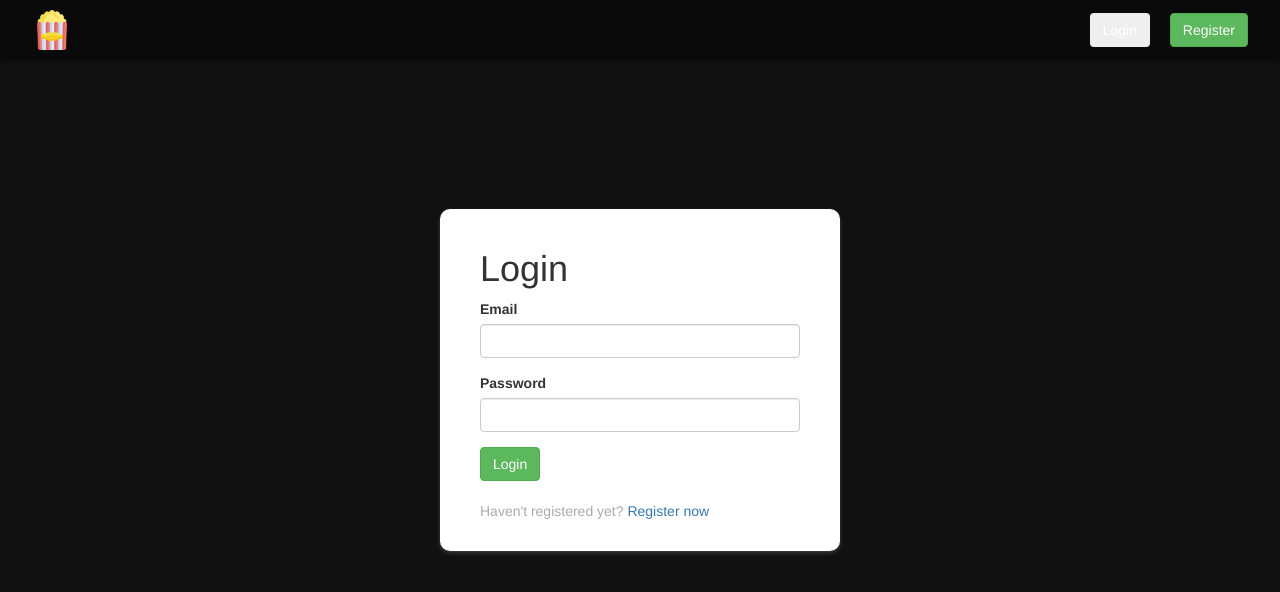
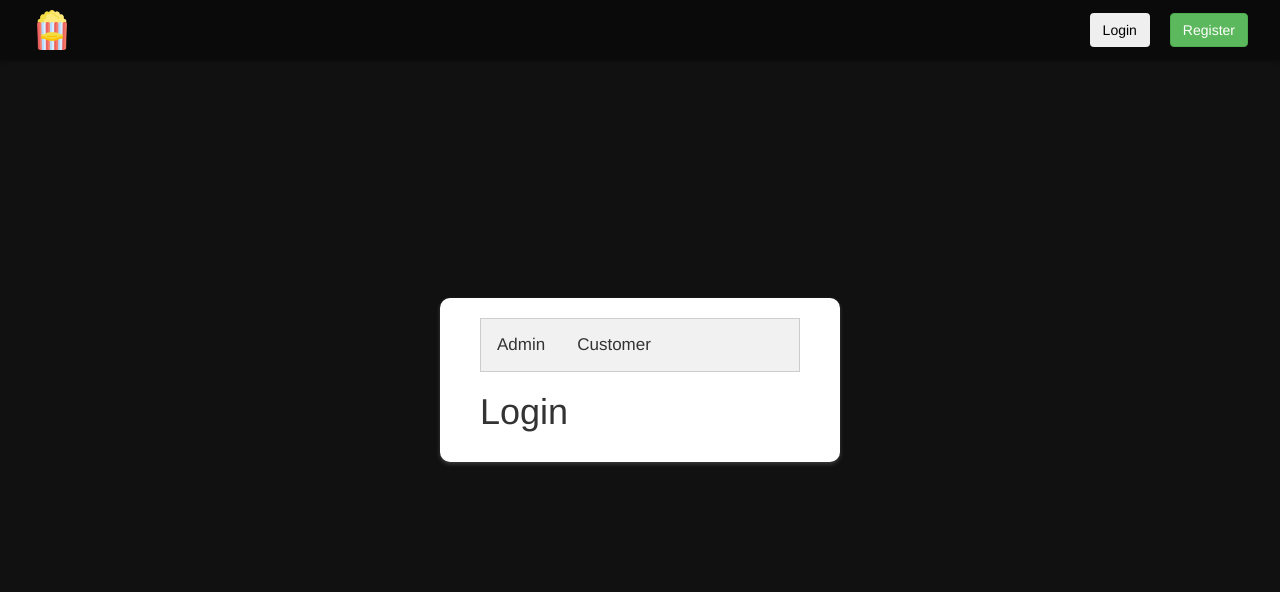
Before and after one commit to rocksman/angular-movie-management, an Angular app: page /login in a window 1280 px wide. Shown: the top 592 px of the page. Built offline with nearby package versions, Linux system fonts and the light colour scheme.

Commit message:
login functionality

```diff
--- a/src/app/app.component.css
+++ b/src/app/app.component.css
@@ -1,4 +1,4 @@
-nav{
+nav {
   width: 100%;
   height: 60px;
   display: flex;
@@ -7,33 +7,39 @@ nav{
   background-color: rgb(10, 10, 10);
   box-shadow: 0px 2px 4px 0px rgba(0, 0, 0, 0.3);
 }
-.wrapper{
+.wrapper {
   display: flex;
   width: 95%;
   align-items: center;
   justify-content: space-between;
 }
-img{
-    height:40px;
+img {
+  height: 40px;
 }
 
-h3{
+h3 {
   margin: 0px;
 }
-ul{
+ul {
   width: 15%;
   display: flex;
   align-items: flex-end;
   justify-content: flex-end;
   margin: 0px;
 }
-li{
+li {
   list-style: none;
 }
-li>button{
+li > button {
   margin: 0px;
   margin-left: 20px;
 }
-a{
-    color: #fff;
+a {
+  color: black;
 }
+#log {
+  color: black;
+}
+#reg {
+  color: white;
+}
--- a/src/app/app.component.html
+++ b/src/app/app.component.html
@@ -1,17 +1,19 @@
 <nav>
   <div class="wrapper">
-    <a routerLink='/'>
+    <a routerLink="/">
       <img src="../assets/logo.png" />
     </a>
     <ul>
       <li *ngIf="!auth.isAuth">
         <button class="btn">
-          <a routerLink="/login" routerLinkActive="active">Login</a>
+          <a routerLink="/login" routerLinkActive="active" id="log">Login</a>
         </button>
       </li>
       <li *ngIf="!auth.isAuth">
         <button class="btn btn-success">
-          <a routerLink="/register" routerLinkActive="active">Register</a>
+          <a routerLink="/register" routerLinkActive="active" id="reg"
+            >Register</a
+          >
         </button>
       </li>
       <li *ngIf="auth.isAuth" (click)="changeAuth(false)">
@@ -19,7 +21,7 @@
       </li>
       <li *ngIf="auth.isAuth">
         <button class="btn btn-success">
-          <a routerLink="/admin" routerLinkActive="active">admin</a>
+          <a routerLink="/admin" routerLinkActive="active">Admin</a>
         </button>
       </li>
     </ul>
--- a/src/app/login/login.component.css
+++ b/src/app/login/login.component.css
@@ -15,3 +15,47 @@ p{
     margin-top: 20px;
     color: #aaa;
 }
+@-webkit-keyframes fadeEffect {
+  from {opacity: 0;}
+  to {opacity: 1;}
+}
+
+@keyframes fadeEffect {
+  from {opacity: 0;}
+  to {opacity: 1;}
+}
+.tab {
+  overflow: hidden;
+  border: 1px solid #ccc;
+  background-color: #f1f1f1;
+}
+
+/* Style the buttons inside the tab */
+.tab button {
+  background-color: inherit;
+  float: left;
+  border: none;
+  outline: none;
+  cursor: pointer;
+  padding: 14px 16px;
+  transition: 0.3s;
+  font-size: 17px;
+}
+
+/* Change background color of buttons on hover */
+.tab button:hover {
+  background-color: #ddd;
+}
+
+/* Create an active/current tablink class */
+.tab button.active {
+  background-color: #ccc;
+}
+
+/* Style the tab content */
+.tabcontent {
+  display: none;
+  padding: 6px 12px;
+  -webkit-animation: fadeEffect 1s;
+  animation: fadeEffect 1s;
+}
--- a/src/app/login/login.component.html
+++ b/src/app/login/login.component.html
@@ -1,17 +1,40 @@
 <div class="container">
   <div class="loginBox">
+    <div class="tab">
+      <button class="tablinks" (click)="switchToAdmin(true)" id="admin-btn">
+        Admin
+      </button>
+      <button class="tablinks" (click)="switchToCust(true)" id="customer-btn">Customer</button>
+    </div>
     <h1>Login</h1>
-        <form #loginForm="ngForm">
+    <form #loginForm="ngForm" *ngIf="adminFlag">
       <div class="form-group">
         <label for="name">Email</label>
-                <input type="email" class="form-control" id="email" required [(ngModel)]="user.email" name="email">
+        <input
+          type="email"
+          class="form-control"
+          id="email"
+          required
+          [(ngModel)]="user.email"
+          name="email"
+        />
       </div>
       <div class="form-group">
         <label for="alterEgo">Password</label>
-                <input type="password" class="form-control" id="password" [(ngModel)]="user.password" name="password">
+        <input
+          type="password"
+          class="form-control"
+          id="password"
+          [(ngModel)]="user.password"
+          name="password"
+        />
       </div>
-            <button type="submit" class="btn btn-success" (click)="authenticate()">Login</button>
+      <button type="submit" class="btn btn-success" (click)="authenticate()">
+        Login
+      </button>
     </form>
-        <p>Haven't registered yet? <a routerLink="/register">Register now</a></p>
+    <p *ngIf="custFlag">
+      Haven't registered yet? <a routerLink="/register">Register now</a>
+    </p>
   </div>
 </div>
--- a/src/app/login/login.component.ts
+++ b/src/app/login/login.component.ts
@@ -6,25 +6,36 @@ import { AuthService } from '../auth.service';
 @Component({
   selector: 'app-login',
   templateUrl: './login.component.html',
-  styleUrls: ['./login.component.css']
+  styleUrls: ['./login.component.css'],
 })
 export class LoginComponent implements OnInit {
+  adminFlag: boolean = false;
+  custFlag: boolean = false;
 
   user = {
     email: '',
-    password: ''
-  }
-  constructor(public router: Router, public service: UserDataService, public auth: AuthService) { }
+    password: '',
+  };
+  constructor(
+    public router: Router,
+    public service: UserDataService,
+    public auth: AuthService
+  ) {}
   authenticate = () => {
-    if(this.service.authenticateUser(this.user)){
+    if (this.service.authenticateUser(this.user)) {
       this.router.navigate(['home']);
       this.auth.changeAuth(true);
+    } else {
+      alert('Incorrect email or password');
     }
-    else{
-      alert("Incorrect email or password")
-    }
-  }
-  ngOnInit(): void {
-  }
+  };
 
+  switchToAdmin = (adminFlag) => {
+    this.adminFlag = adminFlag;
+  };
+  switchToCust = (custFlag) => {
+    this.custFlag = custFlag;
+  };
+
+  ngOnInit(): void {}
 }
```
Also changed, not shown: src/app/movies-admin/movies-admin.component.ts (+7 -10 lines). Lines whose indentation alone changed are shown as unchanged.
